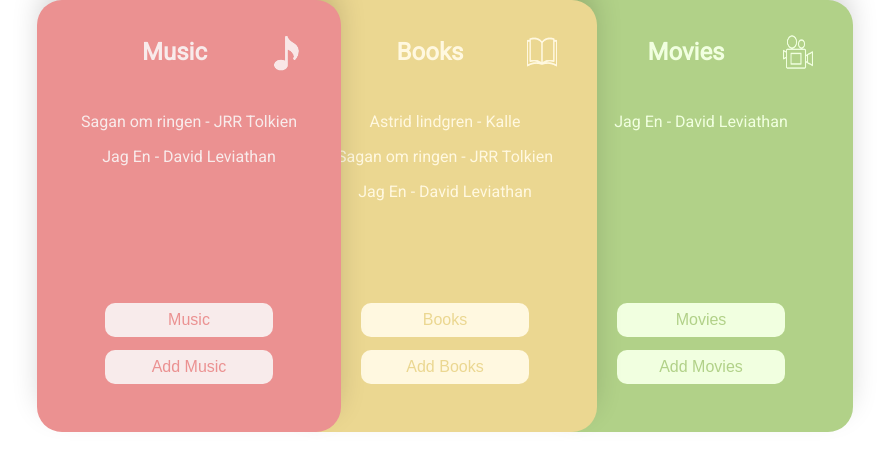
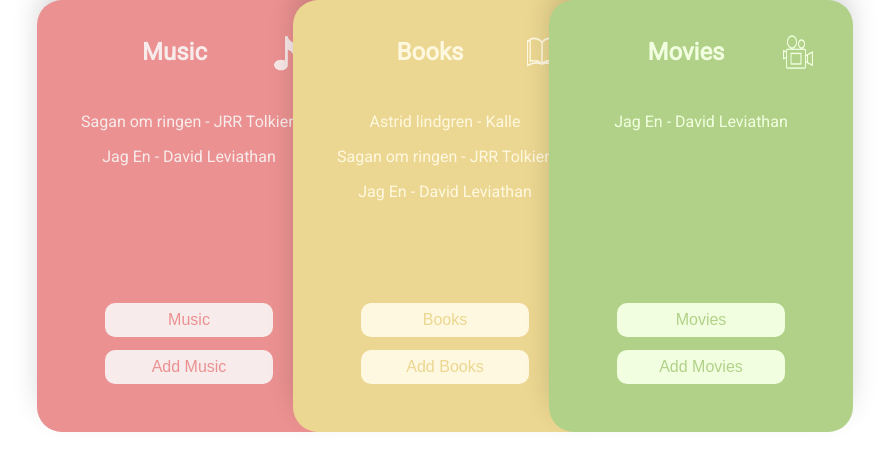
Before and after one commit to neda-jahadi/Sparkles, a React (Create React App) app: page / in a window 1280 px wide. Shown: the top 470 px of the page, without its empty margins (171-1060 px from the left). Built offline with nearby package versions, Linux system fonts and the light colour scheme.

Commit message:
readio button startcard responsive

```diff
--- a/src/App.css
+++ b/src/App.css
@@ -10,28 +10,36 @@
 	margin: 3em;
 }
 .start-card-wrapper{
-	position: relative;
-	display:grid;
 	width: 19em;
-	grid-template-columns: repeat(3,1fr);
-	grid-auto-rows: 8em;
+	display: flex;
+	flex-direction: column;
 	margin:0 auto;
 }
+.start-card-wrapper input[type="radio"] {
+	display: none;
+}
+.start-card-wrapper input[type="radio"]:checked + label {
+	flex: 1 1 auto;
+}
+.start-card-wrapper  label {
+	flex: 0 0 auto;
+	transition: all 1s;
+}
 .first-card{
-	grid-column-start: 1;
-	grid-column-end: 4;
+
 }
 .second-card{
-	width:100%;
-	grid-column-start: 1;
-	grid-column-end: 4;
+
 }
 .third-card{
-	width:100%;
-	grid-column-start: 1;
-	grid-column-end: 4;
 
 }
+
+
+
+
+
+
 @media only screen
 	and (min-device-width: 1200px)
 	and (max-device-width: 1600px)
--- a/src/App.js
+++ b/src/App.js
@@ -27,15 +27,27 @@ function App() {
 			content = (
 				<>
 					<div className="start-card-wrapper">
+
+						<input type="radio" id="x1" className="radio" name="x"/>
+						<label htmlFor="x1">
 							<div className="card first-card">
 								<StartCard genre={'music'}/>
 							</div>
+						</label>
+
+						<input type="radio" id="x2" className="radio" name="x"/>
+						<label htmlFor="x2">
 							<div className="card second-card">
 									<StartCard genre={'books'}/>
 							</div>
+						</label>
+
+						<input type="radio" id="x3" className="radio" name="x"/>
+						<label htmlFor="x3">
 							<div className="card third-card">
 									<StartCard genre={'movies'}/>
 							</div>
+						</label>
 					</div>
 				</>
 			)
--- a/src/components/StartCard.css
+++ b/src/components/StartCard.css
@@ -12,31 +12,6 @@
 .title-container .icon{
 	align-self: flex-end;
 }
-
-
-/*! */
-.checkbox{
-	display: none;
-}
-.checkbox:checked ~ label > .start-card {
-	background-color: aqua;
-
-}
-
-/* .start-card:hover {
-	transform: translateY(-20px);
-	transition: 0.4s ease-out;
-  }
-
-  .start-card:hover ~ .start-card {
-	position: relative;
-	left: 50px;
-	transition: 0.4s ease-out;
-  }
- */
-
-
-
 .start-card{
 	display: flex;
 	min-height: 27em;
--- a/src/components/StartCard.jsx
+++ b/src/components/StartCard.jsx
@@ -85,8 +85,6 @@ const StartCard = ({genre}) => {
 
 	return(
 		<div>
-			<input type="checkbox" id={title} className="checkbox"/>
-			<label htmlFor={title}>
 			<div className={`start-card background-${color}`} onClick={handleClick}>
 				<div className="title-container">
 					<h2 className={`title text-${color}`}>{title}</h2>
@@ -98,7 +96,6 @@ const StartCard = ({genre}) => {
 					<button className={`btn-add button-${color}`}  onClick={() => handler(title, 'form')}>Add {title}</button>
 				</div>
 			</div>
-			</label>
 		</div>
 
 	)
```
Lines whose indentation alone changed are shown as unchanged.
